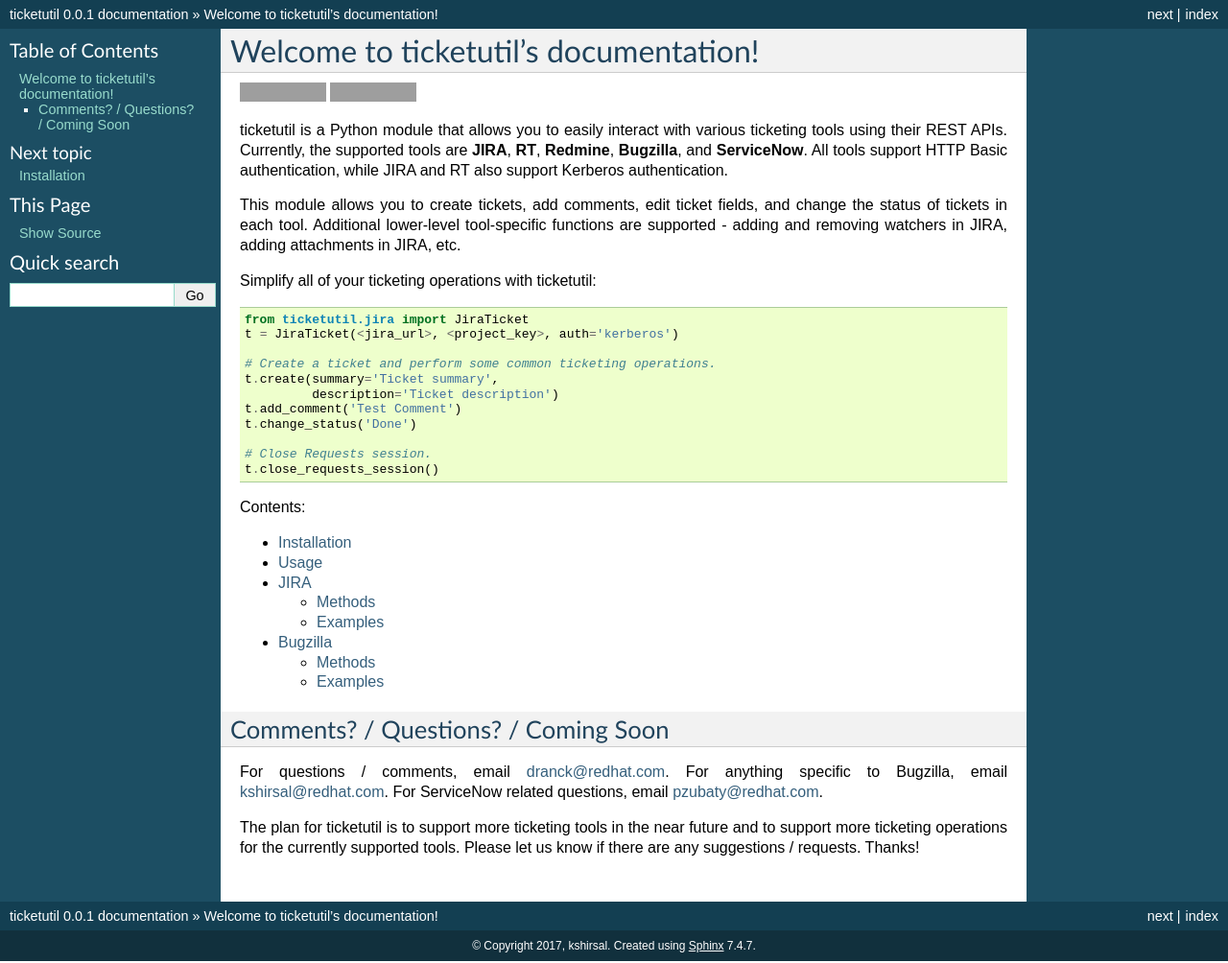
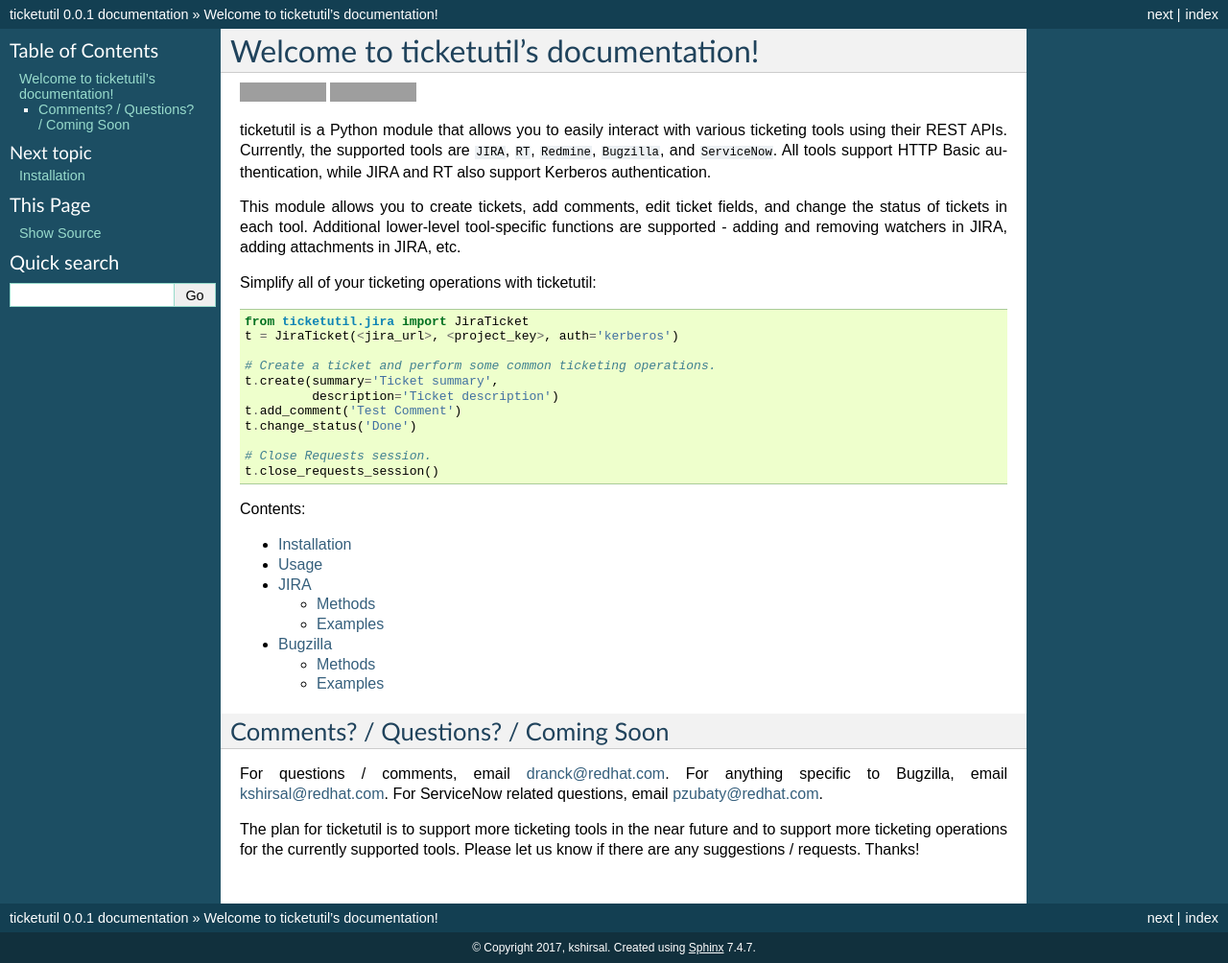
Before and after one commit to dmranck/ticketutil, a Sphinx documentation site: the page built from read-the-docs/source/index.rst, in a window 1280 px wide. Shown: the whole page at 96% size. Built offline with Sphinx 7.4.7, drawn with Linux system fonts in a browser that asks for light colours; grey boxes are pictures that could not be loaded.

```diff
--- a/read-the-docs/source/index.rst
+++ b/read-the-docs/source/index.rst
@@ -10,7 +10,7 @@ Welcome to ticketutil's documentation!
 
 ticketutil is a Python module that allows you to easily interact with
 various ticketing tools using their REST APIs. Currently, the supported
-tools are **JIRA**, **RT**, **Redmine**, **Bugzilla**, and **ServiceNow**. All tools support
+tools are ``JIRA``, ``RT``, ``Redmine``, ``Bugzilla``, and ``ServiceNow``. All tools support
 HTTP Basic authentication, while JIRA and RT also support Kerberos
 authentication.
 
```
